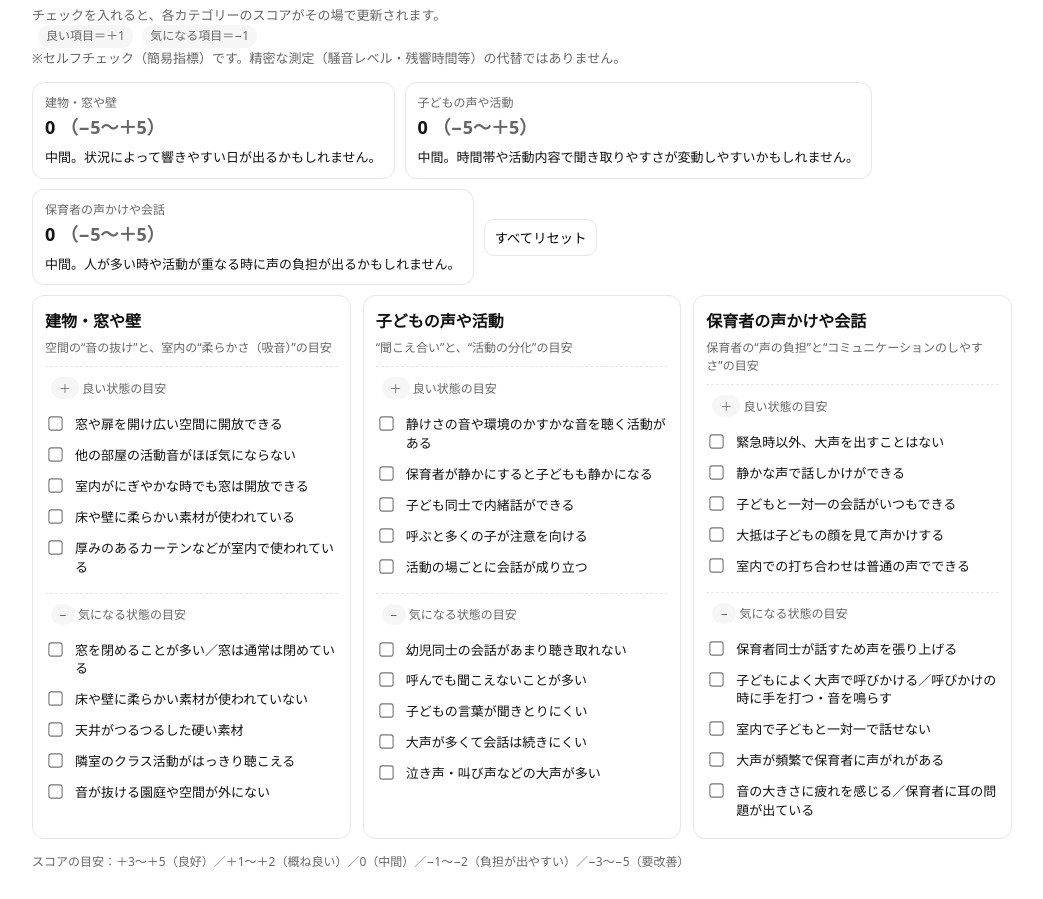
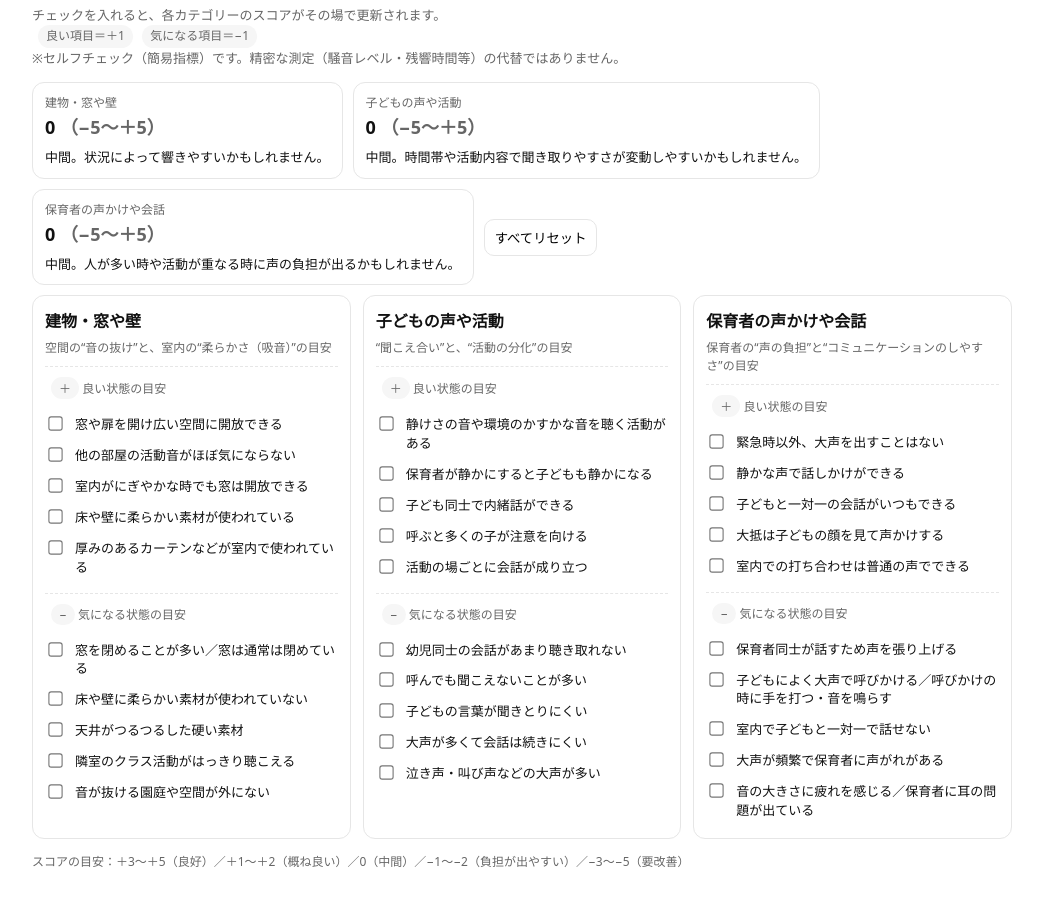
Before and after one commit to yohkos0-stack/sound-check, a plain HTML site: page index.html in a window 1280 px wide. Shown: the part 50-949 px from the top of the page, without its empty margins (118-1161 px from the left). Drawn offline with Linux system fonts and the light colour scheme.

Commit message:
Update index.html

```diff
--- a/index.html
+++ b/index.html
@@ -148,23 +148,23 @@
       build: [
         {min: 3,  txt: "良好。音が外へ抜けやすく、室内の反射も抑えられている可能性が高いです。"},
         {min: 1,  txt: "概ね良い。窓の運用や「柔らかい面」を少し増やすと安定します。"},
-        {min: 0,  txt: "中間。状況によって響きやすい日が出るかもしれません。"},
+        {min: 0,  txt: "中間。状況によって響きやすいかもしれません。"},
         {min: -2, txt: "負担が出やすい。まずは“硬い面を減らす（布・カーペット等）”から。"},
-        {min: -999, txt:"要改善。吸音の導入・窓運用の見直しを優先してください。"}
+        {min: -999, txt:"要改善。吸音の導入など見直しを優先してください。"}
       ],
       kids: [
-        {min: 3,  txt: "良好。聞こえ合いが成立し、活動の場ごとの会話が立ちやすい状態です。"},
+        {min: 3,  txt: "良好。声の聞き合いが成立し、会話が成り立ちやすい状態です。"},
         {min: 1,  txt: "概ね良い。呼びかけへの反応や“内緒話”が可能かを目安に微調整を。"},
         {min: 0,  txt: "中間。時間帯や活動内容で聞き取りやすさが変動しやすいかもしれません。"},
         {min: -2, txt: "負担が出やすい。会話が続きにくいなら、まずは響きを減らす工夫を。"},
-        {min: -999, txt:"要改善。静けさを扱う活動＋環境調整（吸音など）の併用が有効です。"}
+        {min: -999, txt:"要改善。吸音と関わりの見直しの併用が有効です。"}
       ],
       teach: [
         {min: 3,  txt: "良好。声の負担が少なく、打ち合わせや個別会話が成立しやすいです。"},
         {min: 1,  txt: "概ね良い。声量が上がる場面を特定して“場所/時間の工夫”を。"},
         {min: 0,  txt: "中間。人が多い時や活動が重なる時に声の負担が出るかもしれません。"},
         {min: -2, txt: "負担が出やすい。呼びかけ方法と環境調整をセットで。"},
-        {min: -999, txt:"要改善。声・耳の不調や疲労が出やすい状態です。改善の優先度が高いです。"}
+        {min: -999, txt:"要改善。互いに声を増幅し、声・耳の不調や疲労も出やすい状態です。"}
       ]
     };
 
```
